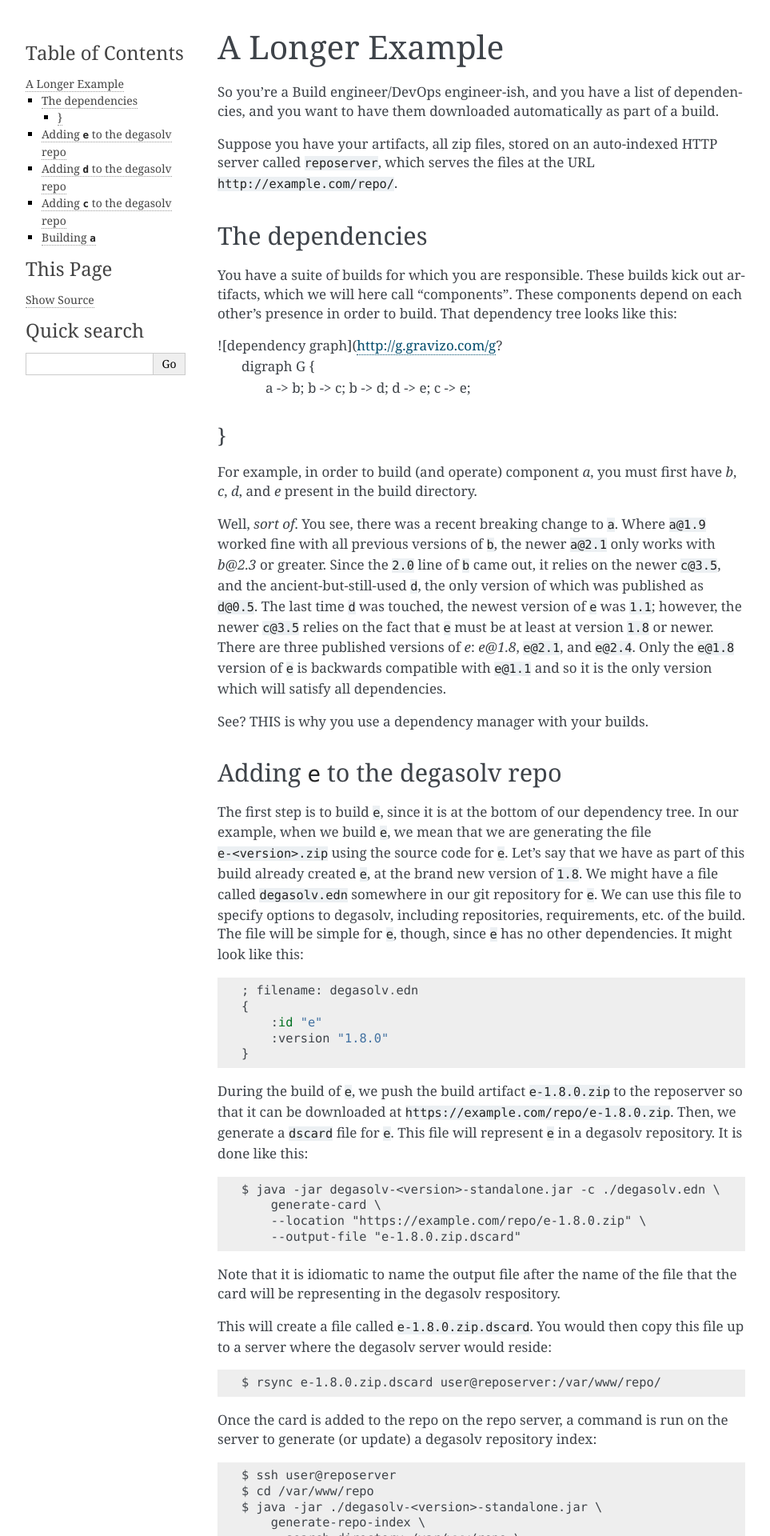
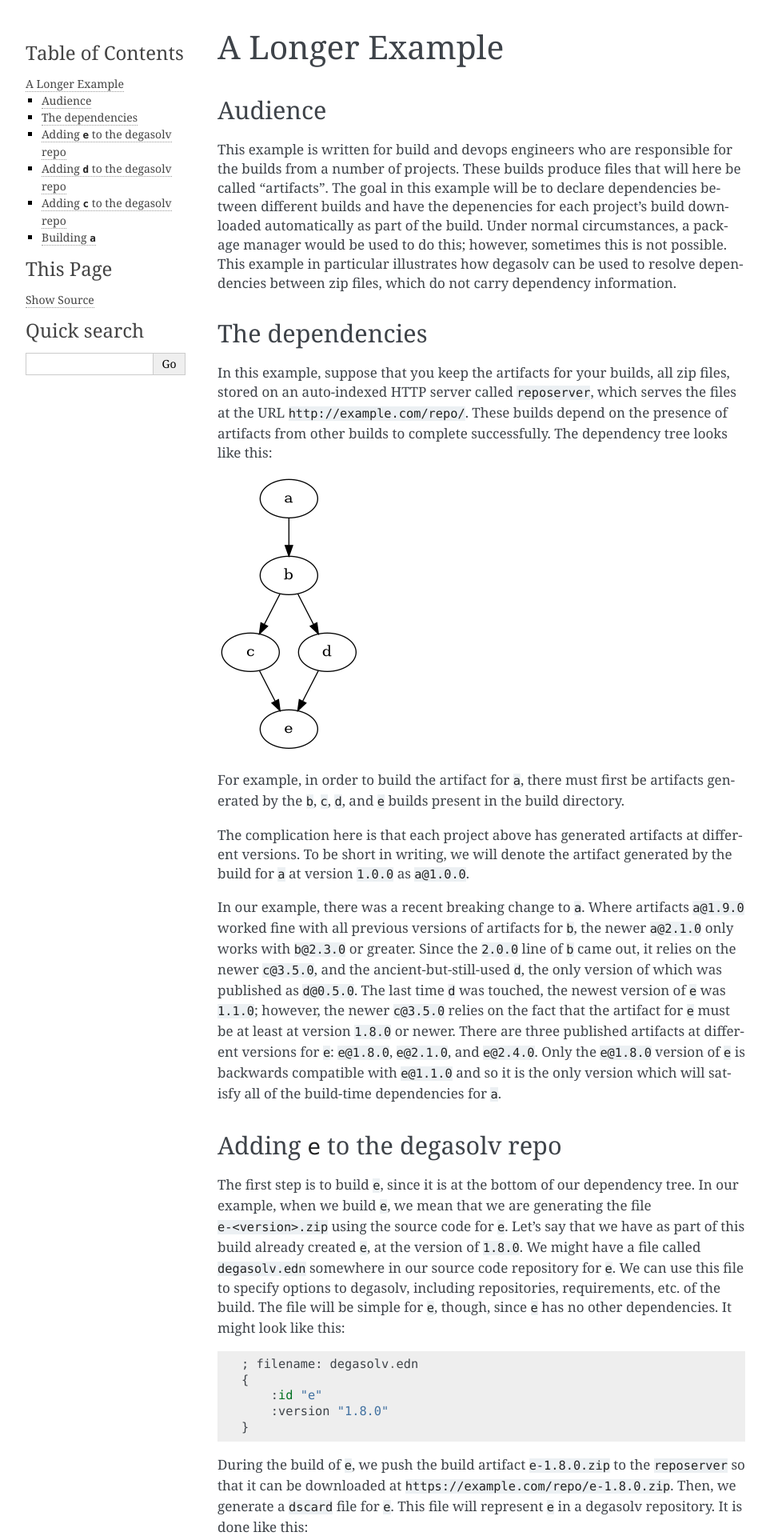
Before and after one commit to djhaskin987/degasolv, a Sphinx documentation site: the page built from docs/longer-example.rst, in a window 1280 px wide. Shown: the top 1920 px of the page at 80% size, without its empty margins (148-1111 px from the left). Built offline with Sphinx 7.4.7, drawn with Linux system fonts in a browser that asks for light colours; some of the changed text lies outside the part shown.

Commit message:
Complete longer example

```diff
--- a/docs/conf.py
+++ b/docs/conf.py
@@ -31,7 +31,7 @@
 # Add any Sphinx extension module names here, as strings. They can be
 # extensions coming with Sphinx (named 'sphinx.ext.*') or your custom
 # ones.
-extensions = []
+extensions = ['sphinx.ext.graphviz']
 
 # Add any paths that contain templates here, relative to this directory.
 templates_path = ['_templates']
--- a/docs/longer-example.rst
+++ b/docs/longer-example.rst
@@ -3,49 +3,62 @@
 A Longer Example
 ================
 
-So you're a Build engineer/DevOps engineer-ish, and you have a list of
-dependencies, and you want to have them downloaded automatically as
-part of a build.
+Audience
+--------
 
-Suppose you have your artifacts, all zip files, stored on an
-auto-indexed HTTP server called ``reposerver``, which serves
-the files at the URL ``http://example.com/repo/``.
+This example is written for build and devops engineers who are
+responsible for the builds from a number of projects. These builds
+produce files that will here be called "artifacts". The goal in this
+example will be to declare dependencies between different builds and
+have the depenencies for each project's build downloaded automatically
+as part of the build. Under normal circumstances, a package manager
+would be used to do this; however, sometimes this is not
+possible. This example in particular illustrates how degasolv can be
+used to resolve dependencies between zip files, which do not carry
+dependency information.
 
 The dependencies
 ----------------
 
-You have a suite of builds for which you are responsible. These
-builds kick out artifacts, which we will here call "components". These
-components depend on each other's presence in order to build. That
-dependency tree looks like this:
+In this example, suppose that you keep the artifacts for your builds,
+all zip files, stored on an auto-indexed HTTP server called
+``reposerver``, which serves the files at the URL
+``http://example.com/repo/``. These builds depend on the presence of
+artifacts from other builds to complete successfully. The dependency
+tree looks like this:
 
-![dependency graph](http://g.gravizo.com/g?
- digraph G {
-   a -> b;
-   b -> c;
-   b -> d;
-   d -> e;
-   c -> e;
-}
-)
+.. graphviz::
 
-For example, in order to build (and operate) component `a`, you must
-first have `b`, `c`, `d`, and `e` present in the build directory.
+  digraph G {
+    a -> b;
+    b -> c;
+    b -> d;
+    d -> e;
+    c -> e;
+  }
 
-Well, *sort of*. You see, there was a recent breaking change to
-``a``. Where ``a@1.9`` worked fine with all previous versions of
-``b``, the newer ``a@2.1`` only works with `b@2.3` or greater. Since
-the ``2.0`` line of ``b`` came out, it relies on the newer ``c@3.5``,
-and the ancient-but-still-used ``d``, the only version of which was
-published as ``d@0.5``. The last time ``d`` was touched, the newest
-version of ``e`` was ``1.1``; however, the newer ``c@3.5`` relies on
-the fact that ``e`` must be at least at version ``1.8`` or
-newer. There are three published versions of `e`: `e@1.8`, ``e@2.1``,
-and ``e@2.4``. Only the ``e@1.8`` version of ``e`` is backwards
-compatible with ``e@1.1`` and so it is the only version which will
-satisfy all dependencies.
+For example, in order to build the artifact for ``a``, there must
+first be artifacts generated by the ``b``, ``c``, ``d``, and ``e``
+builds present in the build directory.
 
-See? THIS is why you use a dependency manager with your builds.
+The complication here is that each project above has generated
+artifacts at different versions.  To be short in writing, we will
+denote the artifact generated by the build for ``a`` at version
+``1.0.0`` as ``a@1.0.0``.
+
+In our example, there was a recent breaking change to ``a``. Where
+artifacts ``a@1.9.0`` worked fine with all previous versions of
+artifacts for ``b``, the newer ``a@2.1.0`` only works with ``b@2.3.0``
+or greater. Since the ``2.0.0`` line of ``b`` came out, it relies on
+the newer ``c@3.5.0``, and the ancient-but-still-used ``d``, the only
+version of which was published as ``d@0.5.0``. The last time ``d`` was
+touched, the newest version of ``e`` was ``1.1.0``; however, the newer
+``c@3.5.0`` relies on the fact that the artifact for ``e`` must be at
+least at version ``1.8.0`` or newer. There are three published
+artifacts at different versions for ``e``: ``e@1.8.0``, ``e@2.1.0``,
+and ``e@2.4.0``. Only the ``e@1.8.0`` version of ``e`` is backwards
+compatible with ``e@1.1.0`` and so it is the only version which will
+satisfy all of the build-time dependencies for ``a``.
 
 Adding ``e`` to the degasolv repo
 ---------------------------------
@@ -54,8 +67,8 @@ The first step is to build ``e``, since it is at the bottom of our
 dependency tree. In our example, when we build ``e``, we mean that we
 are generating the file ``e-<version>.zip`` using the source code for
 ``e``. Let's say that we have as part of this build already created
-``e``, at the brand new version of ``1.8``. We might have a file
-called ``degasolv.edn`` somewhere in our git repository for ``e``. We
+``e``, at the version of ``1.8.0``. We might have a file called
+``degasolv.edn`` somewhere in our source code repository for ``e``. We
 can use this file to specify options to degasolv, including
 repositories, requirements, etc. of the build. The file will be simple
 for ``e``, though, since ``e`` has no other dependencies. It might
@@ -68,7 +81,7 @@ look like this::
   }
 
 During the build of ``e``, we push the build artifact ``e-1.8.0.zip``
-to the reposerver so that it can be downloaded at
+to the ``reposerver`` so that it can be downloaded at
 ``https://example.com/repo/e-1.8.0.zip``. Then, we generate a
 ``dscard`` file for ``e``. This file will represent ``e`` in a
 degasolv repository. It is done like this::
@@ -78,17 +91,18 @@ degasolv repository. It is done like this::
       --location "https://example.com/repo/e-1.8.0.zip" \
       --output-file "e-1.8.0.zip.dscard"
 
-Note that it is idiomatic to name the output file after the name of
-the file that the card will be representing in the degasolv
+Note that it is good practice to name the output file after the name
+of the file that the card will be representing in the degasolv
 respository.
 
-This will create a file called ``e-1.8.0.zip.dscard``. You would then
-copy this file up to a server where the degasolv server would reside::
+This will create a file called ``e-1.8.0.zip.dscard``. We would then
+copy this file up to the ``reposerver``::
 
   $ rsync e-1.8.0.zip.dscard user@reposerver:/var/www/repo/
 
-Once the card is added to the repo on the repo server, a command is run on the server
-to generate (or update) a degasolv repository index::
+Once the card is added to the ``repo`` on the repo server, a command
+is run on the server to generate (or update) a degasolv repository
+index::
 
   $ ssh user@reposerver
   $ cd /var/www/repo
@@ -97,13 +111,14 @@ to generate (or update) a degasolv repository index::
       --search-directory /var/www/repo \
       --output-file /var/www/repo/index.dsrepo
 
-This file takes all of the package information from all of the
-degasolv card files found under ``/var/www/repo`` and adds it to the
-repository index ``/var/www/repo/index.dsrepo``. Once this is done,
-the package ``e`` is listed as available in the degasolv respository
-index. We can check that the version of ``e`` that we
-put in the degasolv repository made it into the index from any machine
-that can see the ``index.dsrepo`` file on the reposerver, like this::
+This command takes all of the package information from all of the
+degasolv card files found under ``/var/www/repo`` and adds this
+information to the repository index
+``/var/www/repo/index.dsrepo``. Once this is done, the package ``e``
+is listed as available in the degasolv respository index. We can check
+that listing ``e@1.8.0`` as available in the index was successful by
+querying the index from any machine that can see the ``index.dsrepo``
+file on the reposerver, like this::
 
   $ java -jar ./degasolv-<version>-standalone.jar \
       query-repo \
@@ -118,8 +133,8 @@ will look like this::
   e==2.4.0 @ https://example.com/repo/e-2.4.0.zip
 
 We can see that the version of ``e`` we were building, namely
-``1.8.0``, is now in the repository, so we know that the repository
-index has been properly updated.
+``1.8.0``, is now in the repository index. We now know that the
+repository index has been properly updated.
 
 Adding ``d`` to the degasolv repo
 ---------------------------------
@@ -254,4 +269,5 @@ we resolve its dependencies and download them, just as we did when we built
   done
 
 This will resolve all of the dependencies for ``a``, download them,
-and unzip them.
+and unzip them. The rest of the build process for ``a`` can then
+continue as normal.
```
